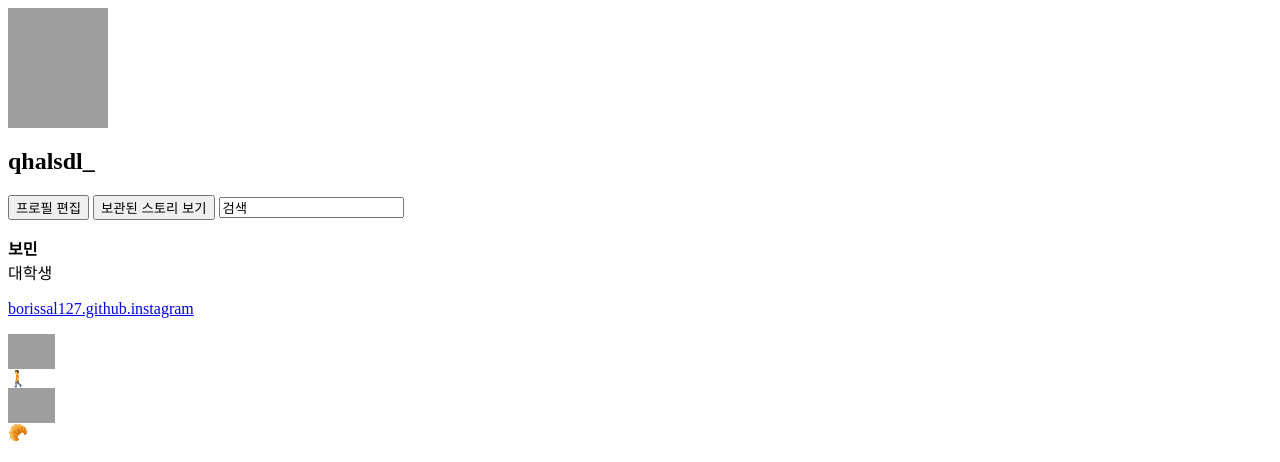
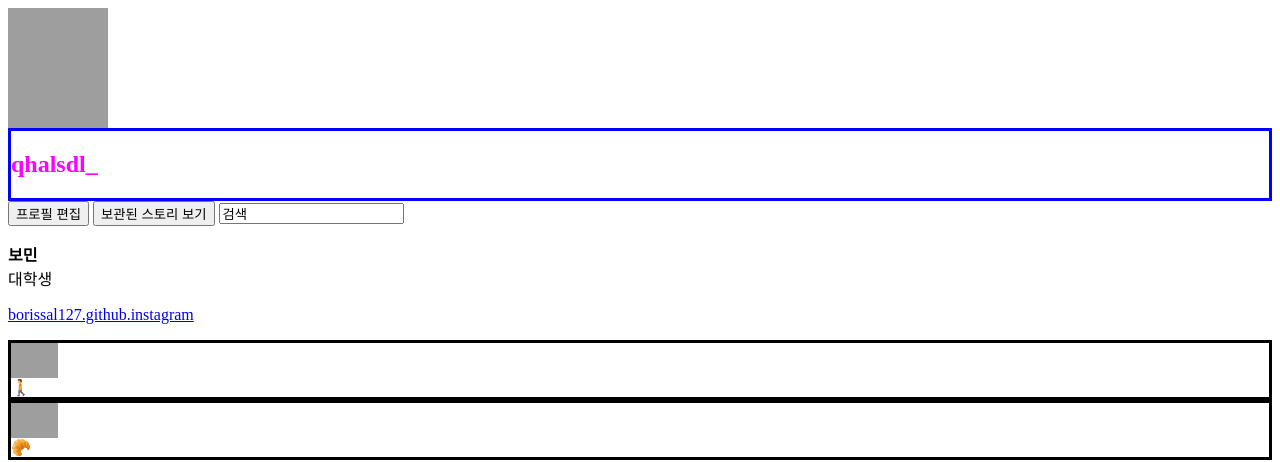
Before and after one commit to borissal127/instagram, a plain HTML site: page index.html in a window 1280 px wide. Shown: the top 462 px of the page. Drawn offline with Linux system fonts and the light colour scheme; grey boxes are pictures that could not be loaded.

Commit message:
style.css 추가

```diff
--- a/index.html
+++ b/index.html
@@ -1,14 +1,24 @@
-<html>
     <head>
         <body>
+            <style>
+                h2{
+                    color:magenta;
+                }
+                .highlight{
+                    border:solid;
+                }
+                #profile{
+                    border:solid;
+                    border-color:blue;
+                }
+            </style>
             <div>
-                <div>
                     <img src="image/profile.jpg"
                     width="100px"
                     height="120px"/>
                 </div>
-                <div>
-                    <h2>qhalsdl_</h2>
+                <div id="profile">
+                    <h2> qhalsdl_</h2>
                 </div>
                 <div>
                         <button>프로필 편집</button>
@@ -31,7 +41,7 @@
                 </div>
             </div>
             <div>
-                <div>
+                <div class="highlight">
                     <div>
                         <img src="image/h1.jpg"
                         height="35px"/>
@@ -40,7 +50,7 @@
                         🚶
                     </div>
                 </div>
-                <div>
+                <div class="highlight">
                     <div>
                         <img src="image/h2.jpg"
                         height="35px"/>
--- /dev/null
+++ b/style.css
@@ -0,0 +1,12 @@
+<style>
+    h2{
+        color:magenta;
+    }
+    .highlight{
+        border:solid;
+    }
+    #profile{
+        border-color:pink;
+        border:solid;
+    }
+</style>
```
